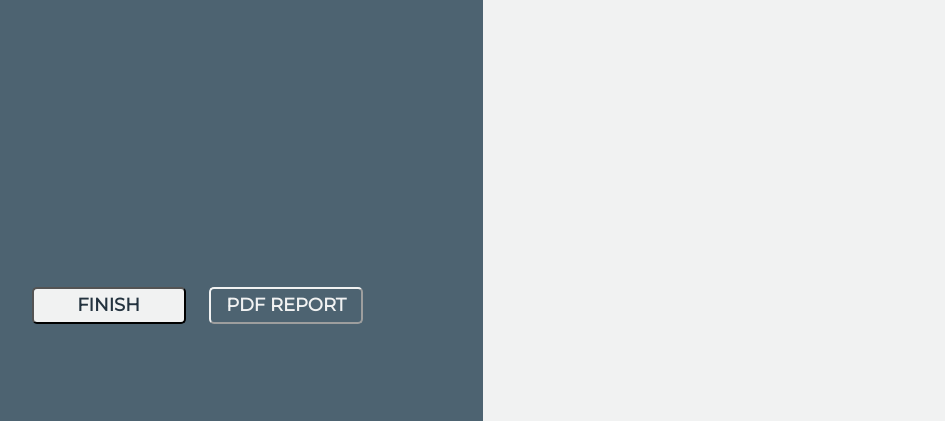
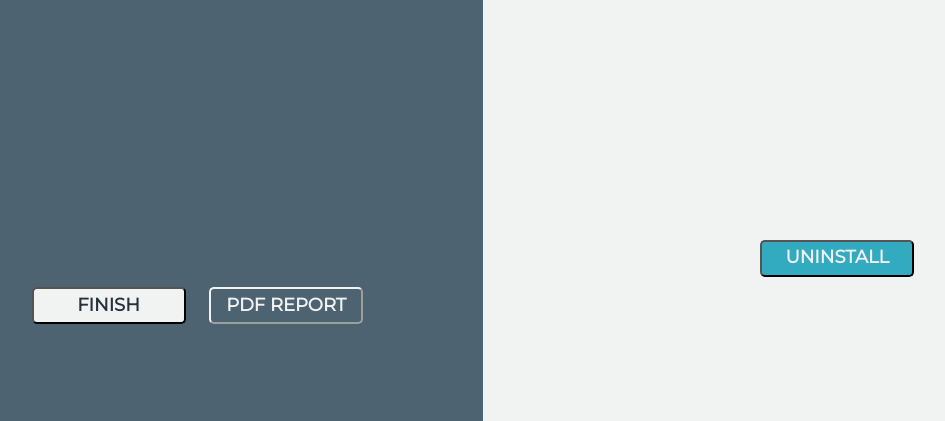
Before and after one commit to anmolseth02/anti-spyware, a Python web app: template templates/result.html in a window 1280 px wide. Shown: the part 379-800 px from the top of the page, without its empty margins (88-1033 px from the left). Run offline with Jinja, Linux system fonts and the light colour scheme; the template is opened without the code that fills it, so the values that code supplies are empty; some libraries are stand-ins or nearby versions.

Commit message:
add uninstall button

```diff
--- a/templates/result.html
+++ b/templates/result.html
@@ -58,15 +58,13 @@
     }
 
     .button1 {
-      /* position: absolute; */
-      width: 142px;
-      height: 26px;
-      /* left: 913px;
-      top: 707px; */
+      width: 154px;
+      height: 37px;
       text-align: center;
       background: #32AAC0;
       border-radius: 5px;
       font-size: 18px;
+      color:#f1f1f2;
     }
 
     .button2 {
@@ -230,10 +228,9 @@
       {% else %}
       <div class="error" id="error"><b>{{ error }}</b></div>
       {% endif %}
-
+      <div style="text-align:center">
+      <button class="button1" onclick="delete_app('{{ appId }}', this)"><b>UNINSTALL</b></button></div>
     </div>
-    <!-- <div class="col-sm-1 sidenav2"></div> -->
-  <!-- </div> -->
 </div>
 
 <!-- <footer class="container-fluid text-center">
```
